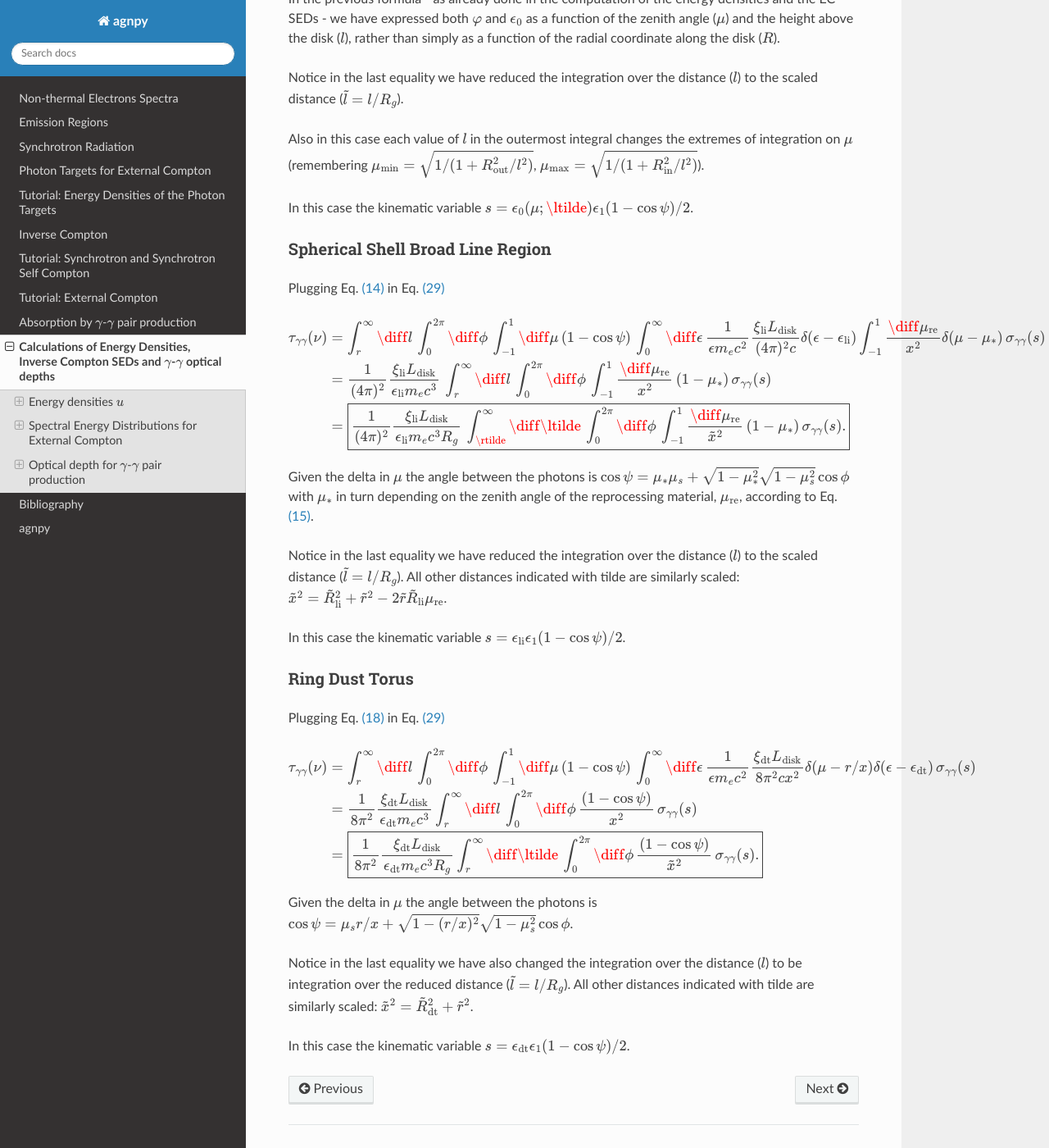
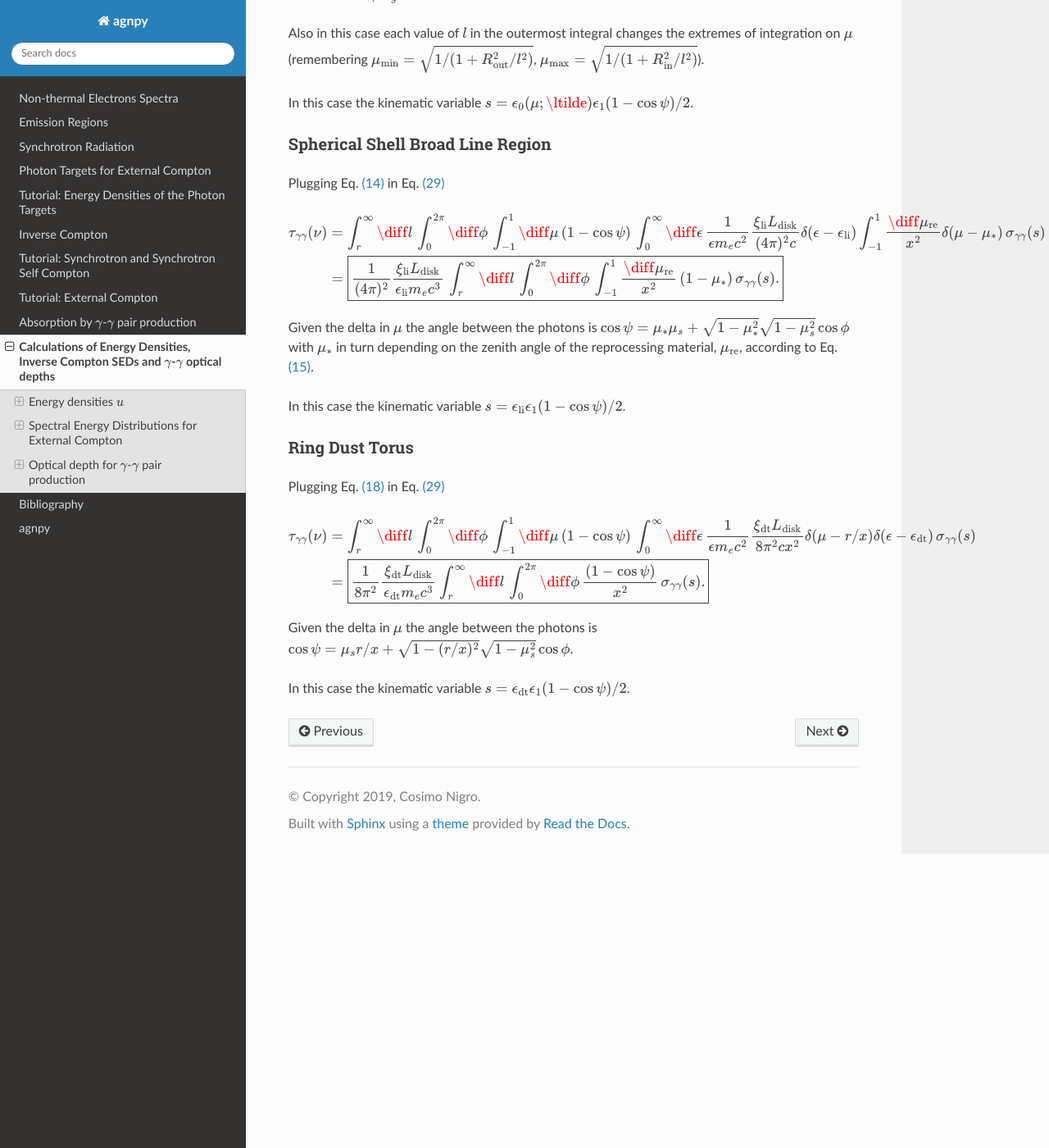
Before and after one commit to cosimoNigro/agnpy, a Sphinx documentation site: the page built from docs/calc_targets.rst, in a window 1280 px wide and 1400 px high, scrolled down 13613 px. Shown: the whole window at 82% size. Built offline with Sphinx 7.4.7 and the Read the Docs theme 2.0.0, drawn with Linux system fonts in a browser that asks for light colours; some of the changed text lies outside the part shown.

```diff
--- a/docs/calc_targets.rst
+++ b/docs/calc_targets.rst
@@ -696,15 +696,11 @@
                                  \frac{1}{\epsilon m_e c^2}
                                  \frac{L_0}{4 \pi c l^2} \frac{\delta(\mu-1)}{2 \pi} \delta(\epsilon - \epsilon_0) \,
                                  \sigma_{\gamma \gamma}(s) \\
-                              &= \frac{L_0}{4 \pi \epsilon_0 m_e c^2}
-                                 \int_{r}^{\infty} \frac{\diff l}{l^2} \, (1 - \mu_s) \, \sigma_{\gamma \gamma}(s) \\
-                              &= \boxed{\frac{L_0}{4 \pi \epsilon_0 m_e c^2 R_g}
-                                 \int_{\rtilde}^{\infty} \frac{\diff \ltilde}{\ltilde^2} \, (1 - \mu_s) \, \sigma_{\gamma \gamma}(s).}
+                              &= \boxed{\frac{L_0}{4 \pi \epsilon_0 m_e c^3}
+                                 \frac{(1 - \mu_s)}{r} \, \sigma_{\gamma \gamma}(s). }
     :label: tau_ps_behind_jet
 
 Notice that the delta on :math:`\mu` removes also the dependency on :math:`\phi` within the cross section, as :math:`\cos \psi(\mu=1) = \mu_s`.
-
-Notice in the last equality we have reduced the integration over the distance (:math:`l`) to the scaled distance (:math:`\tilde{l} = l / R_g`).
 
 In this case the kinematic variable :math:`s = \epsilon_0 \epsilon_1 (1 - \mu_s) / 2`.
 
@@ -759,23 +755,14 @@
                                  \delta(\epsilon - \epsilon_{\rm li})
                                  \int_{-1}^{1}\frac{\diff\mu_{\rm re}}{x^2} \delta(\mu - \mu_*) \,
                                  \sigma_{\gamma \gamma}(s) \\
-                              &= \frac{1}{(4 \pi)^2} \frac{\xi_{\rm li} L_{\rm disk}}{\epsilon_{\rm li} m_e c^3} \,
+                              &= \boxed{\frac{1}{(4 \pi)^2} \frac{\xi_{\rm li} L_{\rm disk}}{\epsilon_{\rm li} m_e c^3} \,
                                  \int_{r}^{\infty} \diff l \,
                                  \int_{0}^{2\pi} \diff\phi \,
                                  \int_{-1}^{1}\frac{\diff\mu_{\rm re}}{x^2} \, (1 - \mu_*) \,
-                                 \sigma_{\gamma \gamma}(s) \\
-                              &= \boxed{\frac{1}{(4 \pi)^2} \frac{\xi_{\rm li} L_{\rm disk}}{\epsilon_{\rm li} m_e c^3 R_g} \,
-                                 \int_{\rtilde}^{\infty} \diff \ltilde \,
-                                 \int_{0}^{2\pi} \diff\phi \,
-                                 \int_{-1}^{1}\frac{\diff\mu_{\rm re}}{\tilde{x}^2} \, (1 - \mu_*) \,
-                                 \sigma_{\gamma \gamma}(s).}
+                                 \sigma_{\gamma \gamma}(s) .}
 
 Given the delta in :math:`\mu` the angle between the photons is :math:`\cos \psi = \mu_* \mu_s + \sqrt{1 - \mu_*^2} \sqrt{1 - \mu_s^2} \cos \phi`
 with :math:`\mu_*` in turn depending on the zenith angle of the reprocessing material, :math:`\mu_{\rm re}`, according to Eq. :eq:`reprocessed_geom`.
-
-Notice in the last equality we have reduced the integration over the distance (:math:`l`) to the scaled distance (:math:`\tilde{l} = l / R_g`).
-All other distances indicated with tilde are similarly scaled:
-:math:`\tilde{x}^2 = \tilde{R}_{\rm li}^2 + \tilde{r}^2 - 2 \tilde{r}  \tilde{R}_{\rm li} \mu_{\rm re}`.
 
 In this case the kinematic variable :math:`s = \epsilon_{\rm li} \epsilon_1 (1 - \cos\psi) / 2`.
 
@@ -793,22 +780,12 @@
                                  \frac{\xi_{\rm dt} L_{\rm disk}}{8 \pi^2 c x^2}
                                  \delta(\mu - r/x) \delta(\epsilon - \epsilon_{\rm dt}) \,
                                  \sigma_{\gamma \gamma}(s) \\
-                              &= \frac{1}{8 \pi^2} \frac{\xi_{\rm dt} L_{\rm disk}}{\epsilon_{\rm dt} m_e c^3}
+                              &= \boxed{ \frac{1}{8 \pi^2} \frac{\xi_{\rm dt} L_{\rm disk}}{\epsilon_{\rm dt} m_e c^3}
                                  \int_{r}^{\infty} \diff l \,
                                  \int_{0}^{2\pi} \diff\phi \,
                                  \frac{(1 - \cos\psi)}{x^2} \,
-                                 \sigma_{\gamma \gamma}(s) \\
-                              &= \boxed{\frac{1}{8 \pi^2} \frac{\xi_{\rm dt} L_{\rm disk}}{\epsilon_{\rm dt} m_e c^3 R_g}
-                                 \int_{r}^{\infty} \diff \ltilde \,
-                                 \int_{0}^{2\pi} \diff\phi \,
-                                 \frac{(1 - \cos\psi)}{\tilde{x}^2} \,
-                                 \sigma_{\gamma \gamma}(s).}
+                                 \sigma_{\gamma \gamma}(s). }
 
 Given the delta in :math:`\mu` the angle between the photons is :math:`\cos \psi = \mu_s r/x + \sqrt{1 - (r/x)^2} \sqrt{1 - \mu_s^2} \cos \phi`.
 
-Notice in the last equality we have also changed the integration over the distance (:math:`l`) to be integration over
-the reduced distance (:math:`\tilde{l} = l / R_g`).
-All other distances indicated with tilde are similarly scaled:
-:math:`\tilde{x}^2 = \tilde{R}_{\rm dt}^2 + \tilde{r}^2`.
-
 In this case the kinematic variable :math:`s = \epsilon_{\rm dt} \epsilon_1 (1 - \cos\psi) / 2`.
```
Also changed, not shown: 10 other files.
